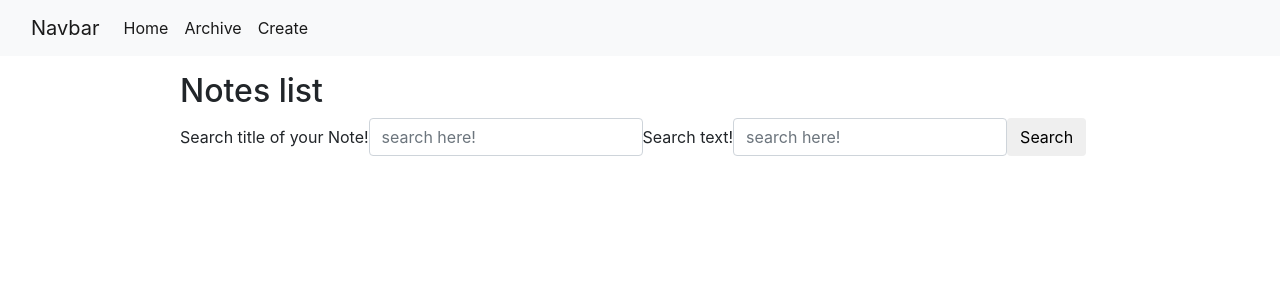
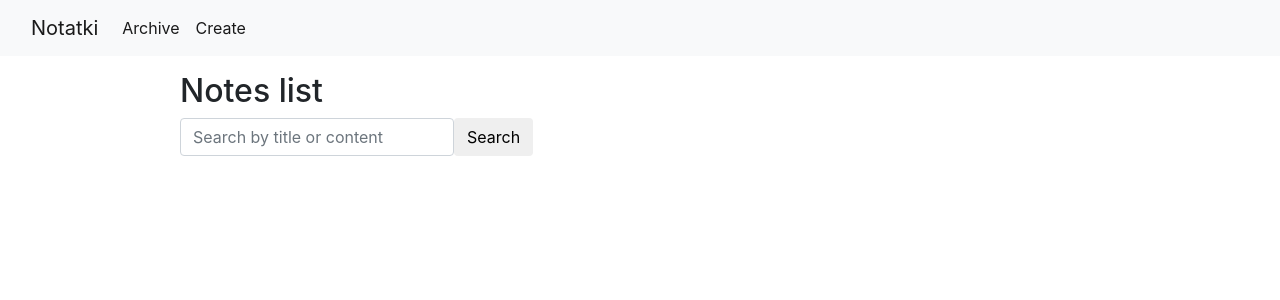
Before and after one commit to evgenii-del/notatki, a Django app: template templates/note/notes_list.html in a window 1280 px wide. Shown: the top 300 px of the page. Run offline with Django 3.2, Linux system fonts and the light colour scheme; the template is opened without the code that fills it: values that come from a table or form of the project are taken from there, others are empty; some libraries are stand-ins or nearby versions.

Commit message:
fixed displayed modules

```diff
--- a/note/forms.py
+++ b/note/forms.py
@@ -10,14 +10,8 @@ class NoteForm(forms.ModelForm):
 
 
 class NoteSearchForm(forms.Form):
-    search_title = forms.CharField(
-        required=False,
-        label='Search title of your Note!',
-        widget=forms.TextInput(attrs={'placeholder': 'search here!'})
-    )
-
     search_text = forms.CharField(
         required=False,
-        label='Search text!',
-        widget=forms.TextInput(attrs={'placeholder': 'search here!'})
+        label='',
+        widget=forms.TextInput(attrs={'placeholder': 'Search by title or content'})
     )
--- a/note/models.py
+++ b/note/models.py
@@ -6,8 +6,8 @@ from django.db import models
 class Note(models.Model):
     title = models.CharField("title", max_length=200)
     body = models.TextField("text")
-    created = models.DateTimeField("created", blank=True, null=True)
-    updated = models.DateTimeField("updated", blank=True, null=True)
+    created = models.DateTimeField("created", auto_now_add=True)
+    updated = models.DateTimeField("updated", auto_now=True)
     image = models.ImageField("image", upload_to="images", blank=True)
     archive = models.BooleanField("archive", default=False)
 
--- a/note/views.py
+++ b/note/views.py
@@ -58,8 +58,8 @@ class NoteDeleteView(NoteConfigView, DeleteView):
 
 class NotesFilter(BaseFilter):
     search_fields = {
-        'search_text': ['body'],
-        'search_title': ['title'],
+        'search_text': ['body', 'title'],
+        #'search_title': ['title'],
     }
 
 
--- a/templates/note/detail.html
+++ b/templates/note/detail.html
@@ -20,9 +20,9 @@
                 <div>
                     <a href="{% url 'notes-archive' note.id %}" class='btn btn-outline-danger mr-2'>
                         {% if note.archive %}
-                        Разархивировать
+                        Restore
                         {% else %}
-                        Архивировать
+                        Archive
                         {% endif %}
                     </a>
                     <a href="{% url 'notes-update' note.id %}" class='btn btn-outline-info mr-2'>Update</a>
--- a/templates/note/notes_list.html
+++ b/templates/note/notes_list.html
@@ -26,7 +26,7 @@
             </div>
             <div class="card-footer">
                 <div class="d-flex justify-content-between align-items-center">
-                    <small class="text-muted">{{ object.created }}</small>
+                    <small class="text-muted">Up: {{ object.updated|date:"d M H:i" }}</small>
                     <a class='btn btn-secondary' href="{% url 'notes-detail' object.id %}">Open</a>
                 </div>
             </div>
--- a/templates/wrapper.html
+++ b/templates/wrapper.html
@@ -10,16 +10,13 @@
 <body>
 <nav class="navbar navbar-expand-lg navbar-light bg-light">
     <div class="container-fluid">
-        <a class="navbar-brand" href="#">Navbar</a>
+        <a class="navbar-brand" href="{% url 'notes-list' %}">Notatki</a>
         <button class="navbar-toggler" type="button" data-bs-toggle="collapse" data-bs-target="#navbarNav"
                 aria-controls="navbarNav" aria-expanded="false" aria-label="Toggle navigation">
             <span class="navbar-toggler-icon"></span>
         </button>
         <div class="collapse navbar-collapse" id="navbarNav">
             <ul class="navbar-nav">
-                <li class="nav-item">
-                    <a class="nav-link active" aria-current="page" href="{% url 'notes-list' %}">Home</a>
-                </li>
                 <li class="nav-item">
                     <a class="nav-link active" aria-current="page" href="{% url 'notes-archives' %}">Archive</a>
                 </li>
```
Also changed, not shown: templates/note/main.html (deleted, +0 -29 lines).
